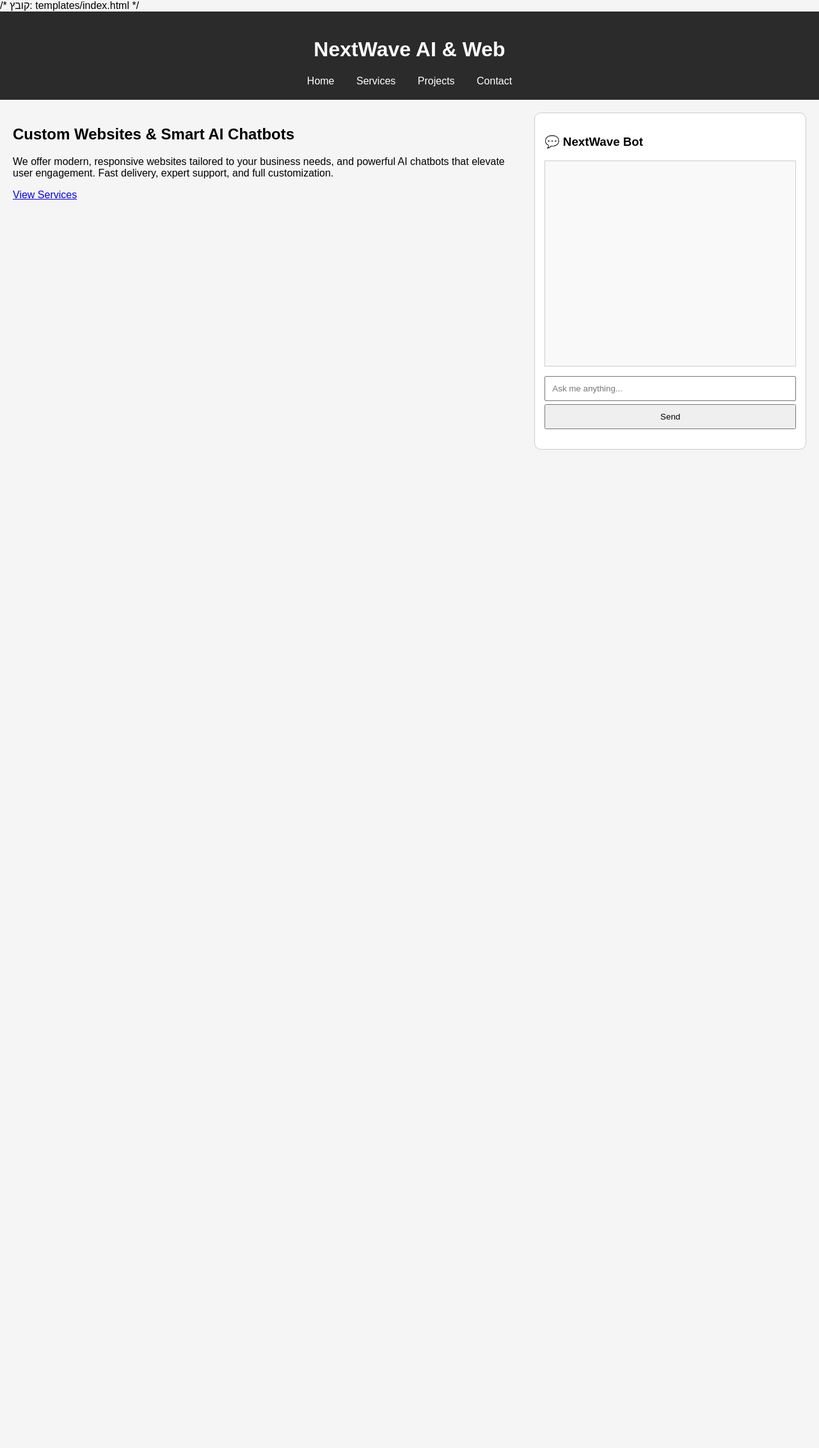
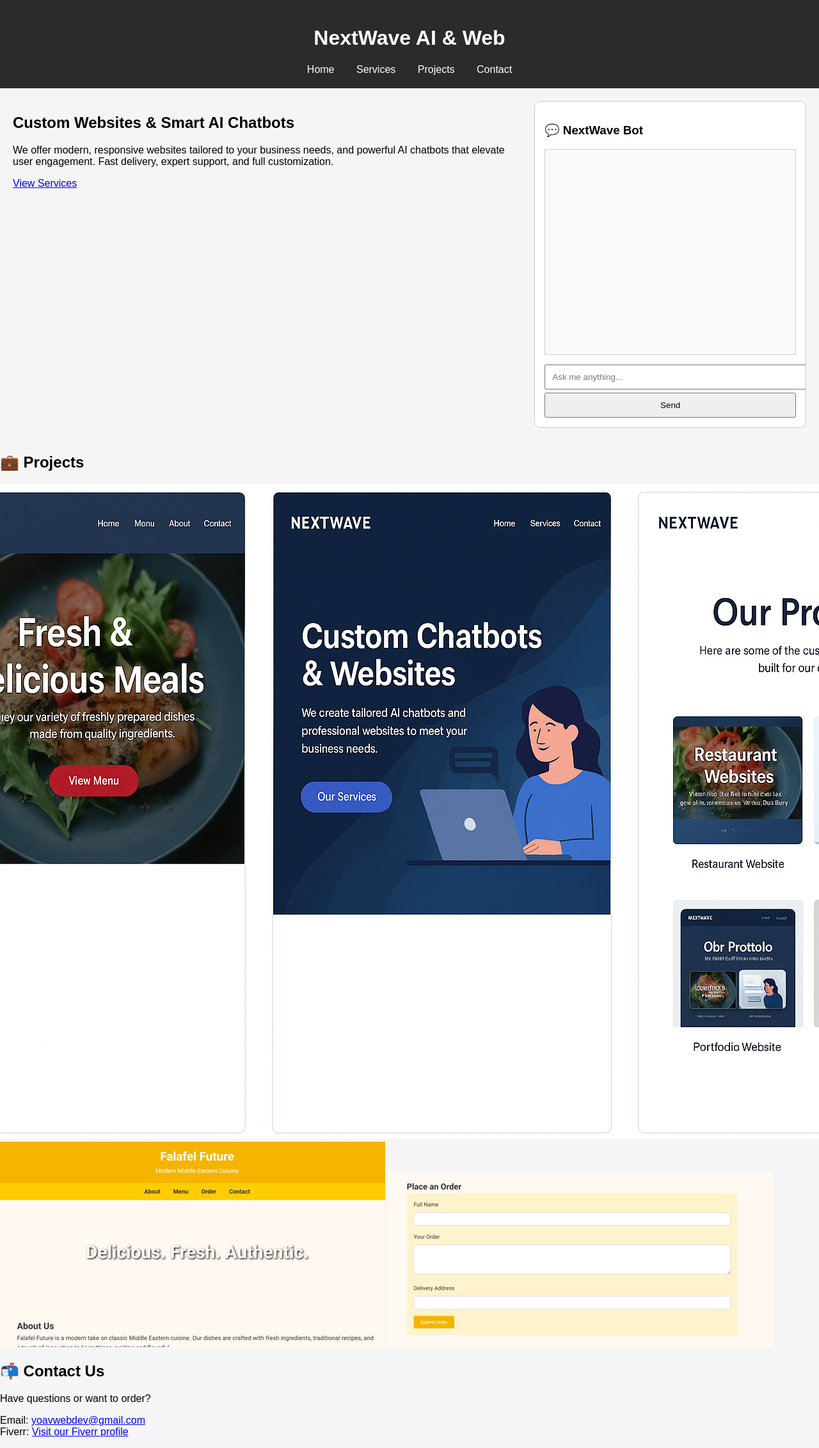
Before and after one commit to Yoavga19/library, a Flask app: page / in a window 1280 px wide; the page is wider, and only the part inside the window is pictured. Shown: that part at 64% size. Before the commit the page ends 703 px from the top of that part, so only its background shows below. Run offline with Flask 3, Linux system fonts and the light colour scheme.

Commit message:
Update index.html

```diff
--- a/templates/index.html
+++ b/templates/index.html
@@ -1,5 +1,3 @@
-/* קובץ: templates/index.html */
-
 <!DOCTYPE html>
 <html lang="en">
 <head>
@@ -12,17 +10,20 @@
     <h1>NextWave AI & Web</h1>
     <nav>
       <a href="/">Home</a>
-      <a href="/services">Services</a>
-      <a href="/projects">Projects</a>
-      <a href="mailto:yoav.gablinger@gmail.com">Contact</a>
+      <a href="#services">Services</a>
+      <a href="#projects">Projects</a>
+      <a href="#contact">Contact</a>
     </nav>
   </header>
 
   <main class="flex-container">
     <section class="content-area">
       <h2>Custom Websites & Smart AI Chatbots</h2>
-      <p>We offer modern, responsive websites tailored to your business needs, and powerful AI chatbots that elevate user engagement. Fast delivery, expert support, and full customization.</p>
-      <a href="/services" class="button">View Services</a>
+      <p>
+        We offer modern, responsive websites tailored to your business needs, and powerful AI chatbots that elevate user engagement.
+        Fast delivery, expert support, and full customization.
+      </p>
+      <a href="#services" class="button">View Services</a>
     </section>
 
     <aside class="chat-area">
@@ -34,6 +35,24 @@
       </form>
     </aside>
   </main>
+
+  <section id="projects" class="projects-section">
+    <h2>💼 Projects</h2>
+    <div class="project-gallery">
+      <img src="/static/project1.jpg" alt="Project 1" />
+      <img src="/static/project2.jpg" alt="Project 2" />
+      <img src="/static/project3.jpg" alt="Project 3" />
+    </div>
+  </section>
+
+  <footer id="contact" class="footer">
+    <h2>📬 Contact Us</h2>
+    <p>Have questions or want to order?</p>
+    <p>
+      Email: <a href="mailto:yoavwebdev@gmail.com">yoavwebdev@gmail.com</a><br />
+      Fiverr: <a href="https://www.fiverr.com/yoavgablinger" target="_blank">Visit our Fiverr profile</a>
+    </p>
+  </footer>
 
   <script>
     const chatBox = document.getElementById("chat-box");
```
